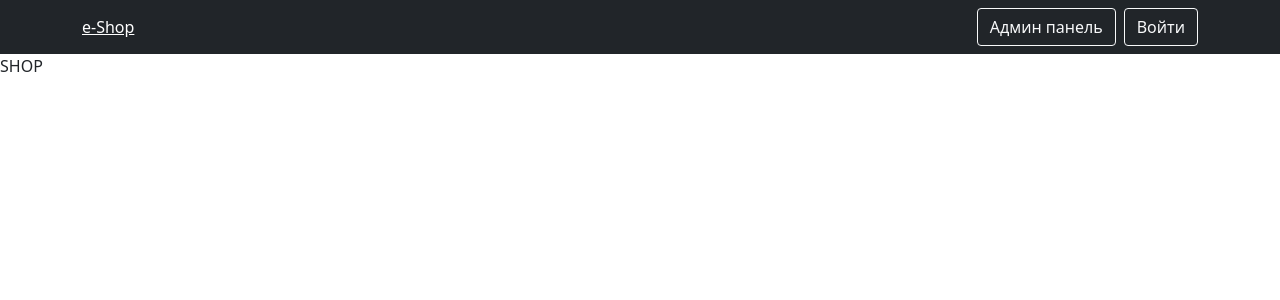
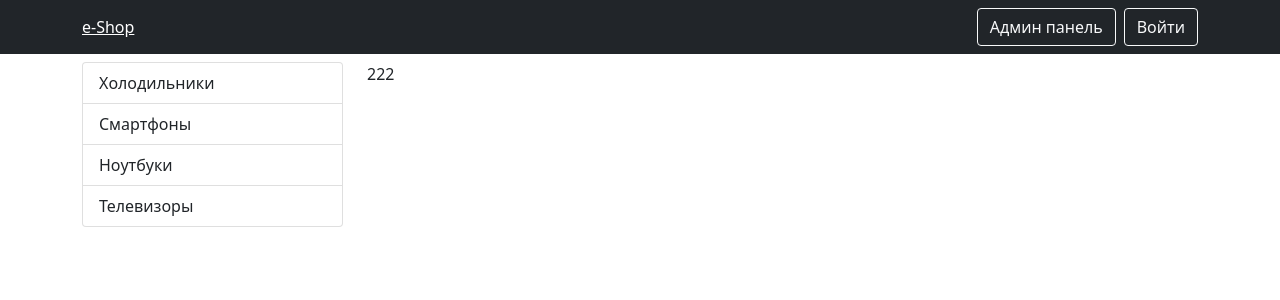
Before and after one commit to AlekseyKopasov/rt_shop-ulbi, a React (Create React App) app in the folder client/: page / in a window 1280 px wide. Shown: the top 300 px of the page. Built offline with nearby package versions, Linux system fonts and the light colour scheme.

Commit message:
WIP: добавляет Главную страницу

```diff
--- /dev/null
+++ b/client/src/components/TypeBar.js
@@ -0,0 +1,19 @@
+import React, {useContext} from 'react'
+import {observer} from 'mobx-react-lite'
+import {Context} from '../index'
+import {ListGroup} from 'react-bootstrap'
+
+const TypeBar = observer(() => {
+  const {devices} = useContext(Context)
+
+  return (
+    <ListGroup>
+      {devices.types.map(type =>
+        <ListGroup.Item key={type.id}>
+          {type.name}
+        </ListGroup.Item>
+      )}
+    </ListGroup>  )
+})
+
+export default TypeBar
--- a/client/src/pages/Shop.js
+++ b/client/src/pages/Shop.js
@@ -1,9 +1,19 @@
 import React from 'react'
+import {Col, Container, Row} from 'react-bootstrap'
+import TypeBar from '../components/TypeBar'
 
 const Shop = () => {
-  return (<div>
-      SHOP
-    </div>
+  return (
+    <Container>
+      <Row className="mt-2">
+        <Col md={3}>
+          <TypeBar />
+        </Col>
+        <Col md={9}>
+          222
+        </Col>
+      </Row>
+    </Container>
   )
 }
 
```
Also changed, not shown: client/src/store/DeviceStore.js.
